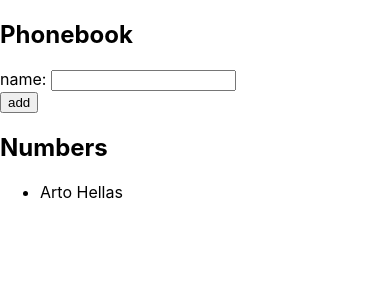
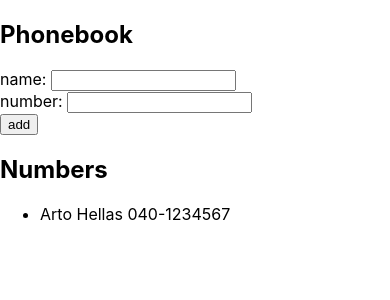
Before and after one commit to blakescode/full-stack-open-react, a React (Create React App) app in the folder part-two/phonebook/: page / in a window 390 px wide. Shown: the top 300 px of the page. Built offline with nearby package versions, Linux system fonts and the light colour scheme.

Commit message:
2.8, add number to phonebook

```diff
--- a/part-two/phonebook/src/App.js
+++ b/part-two/phonebook/src/App.js
@@ -2,37 +2,62 @@ import React, { useState } from 'react'
 
 const App = () => {
   const [ persons, setPersons ] = useState([
-    { name: 'Arto Hellas' }
+    { name: 'Arto Hellas', number: '040-1234567' }
   ])
   const [ newName, setNewName ] = useState('')
+  const [ newNumber, setNewNumber ] = useState('')
 
-  const addName = (event) => {
+  const addPerson = (event) => {
     event.preventDefault()
-    if (persons.find(person => person.name === newName) !== undefined) {
+    if (nameOrNumberExists()) {
       alert(`${newName} is already added to phonebook`)
     } else {
-      const nameObject = {
-        name: newName
+      const personObject = {
+        name: newName,
+        number: newNumber
       }
 
-      setPersons(persons.concat(nameObject))
+      setPersons(persons.concat(personObject))
     }
 
-    setNewName('')
+    resetInputs()
   }
 
   const handleNameChange = (event) => {
     setNewName(event.target.value)
   }
 
+  const handleNumberChange = (event) => {
+    setNewNumber(event.target.value)
+  }
+
+  const resetInputs = () => {
+    setNewName('')
+    setNewNumber('')
+  }
+
+  const nameOrNumberExists = () => {
+    let foundPerson = persons.find(person =>
+      person.name === newName
+      || person.number === newNumber
+    )
+    return foundPerson !== undefined
+  }
+
   return (
     <div>
       <h2>Phonebook</h2>
-      <form onSubmit={addName}>
+      <form onSubmit={addPerson}>
         <div>
           name: <input
             value={newName}
             onChange={handleNameChange}
+          />
+        </div>
+        <div>
+          number: <input
+            value={newNumber}
+            onChange={handleNumberChange}
           />
         </div>
         <div>
@@ -51,7 +76,7 @@ const App = () => {
 
 const Person = ({ person }) => {
   return (
-    <li>{person.name}</li>
+    <li>{person.name} {person.number}</li>
   )
 }
 
```
